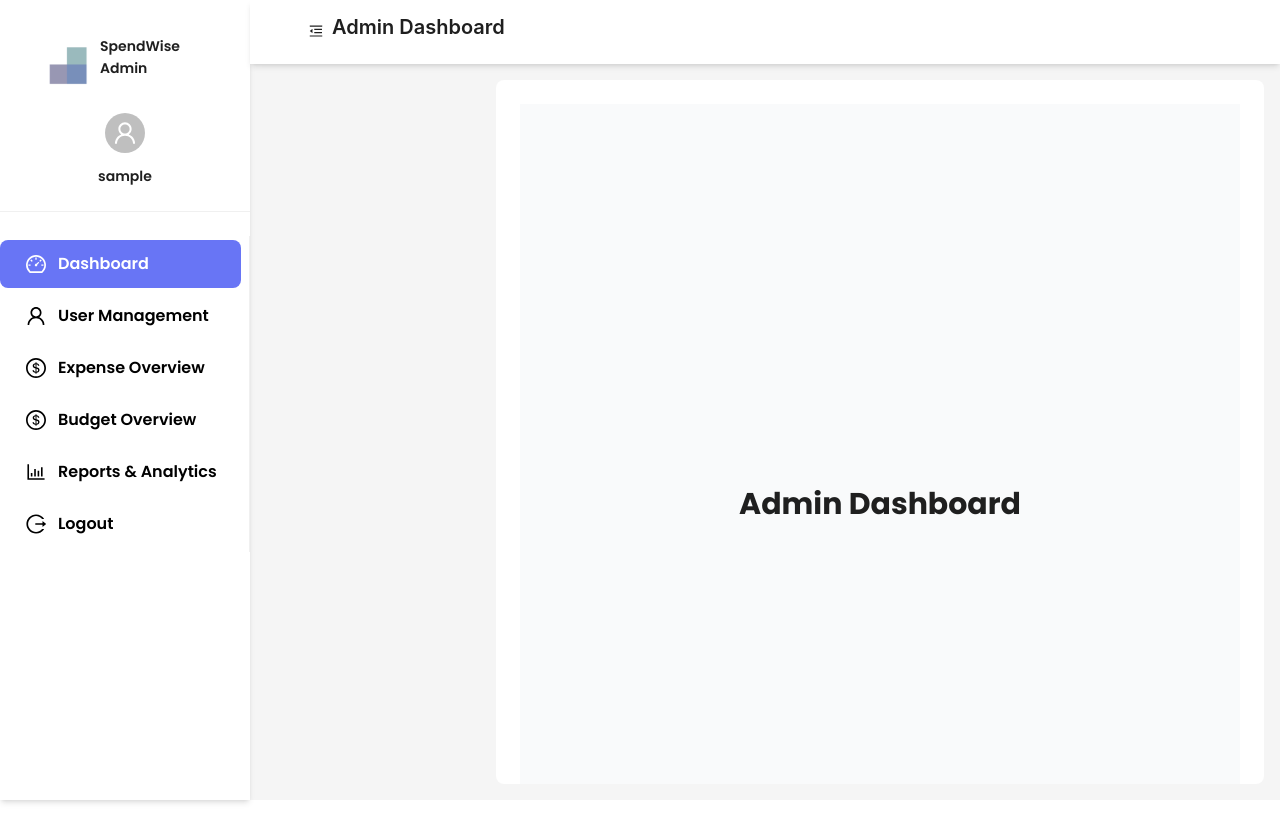
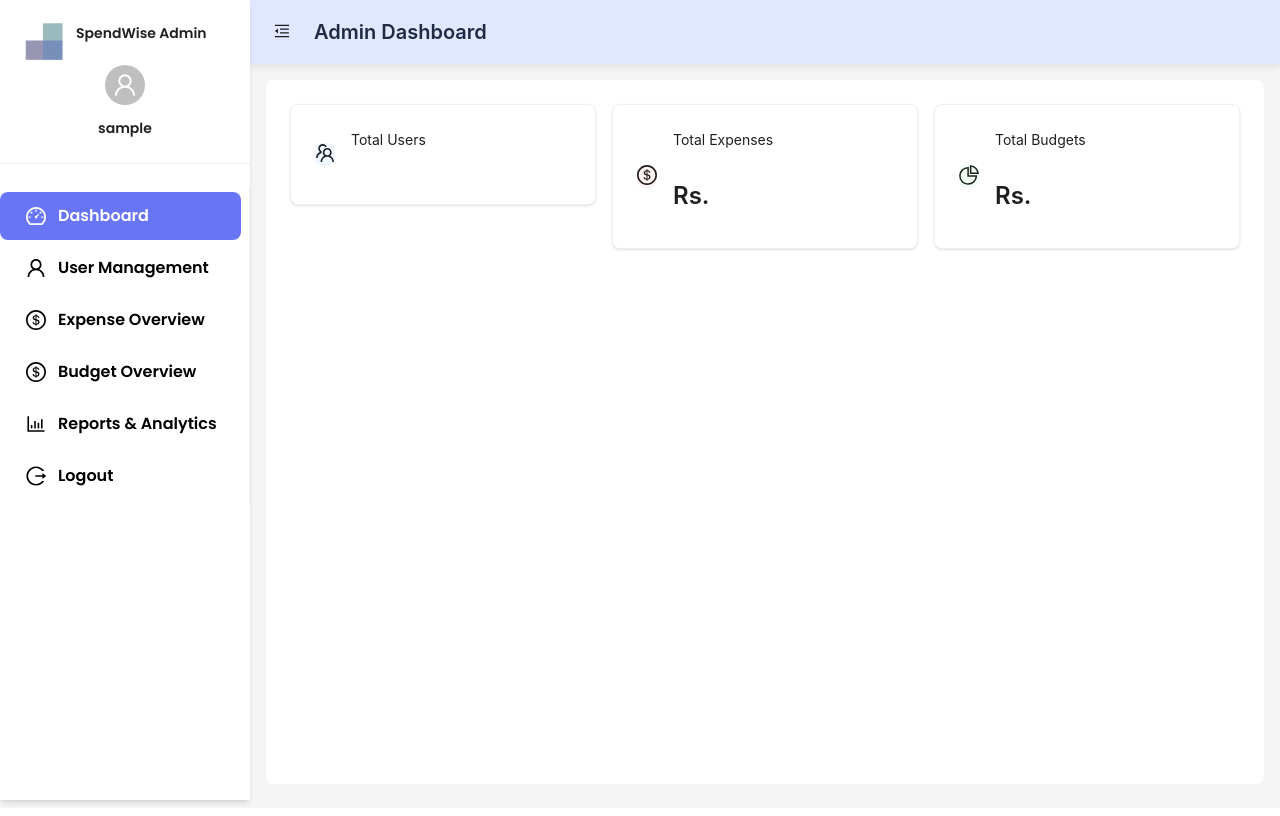
Before and after one commit to SonuThapaMagar/SpendWise, a React (Vite) app: page /admin/dashboard in a window 1280 px wide. Built offline with nearby package versions, Linux system fonts and the light colour scheme; no server answers; data requests are answered from the project's data file; sample sign-in values are in the browser's storage.

Commit message:
Admin Cards component created

```diff
--- a/src/App.css
+++ b/src/App.css
@@ -1,12 +1,21 @@
-/* src/App.css */
 @import "tailwindcss";
 
 * {
     font-family: 'Poppins', sans-serif;
+    margin: 0; /* Reset default margins */
+    padding: 0; /* Reset default padding */
+    box-sizing: border-box; /* Ensure padding and borders are included in element dimensions */
 }
 
 body {
     font-family: 'Poppins', sans-serif;
+    margin: 0; /* Prevent default body margin */
+    overflow: hidden; /* Prevent body from scrolling */
+}
+
+/* Ensure the Sider background is white */
+.ant-layout .ant-layout-sider {
+    background: white !important;
 }
 
 /* Base menu item styles */
--- a/src/App.jsx
+++ b/src/App.jsx
@@ -23,6 +23,7 @@ import EditProfile from "./pages/User/EditProfile";
 import ChangePassword from "./pages/Auth/ChangePassword";
 import AdminLayout from "./layout/AdminLayout";
 import { BudgetProvider } from "./context API/BudgetContext";
+import { AdminProvider } from "./context API/admin.context";
 
 function App() {
   return (
@@ -40,7 +41,14 @@ function App() {
 
             {/* Admin routes */}
             <Route path="/admin/login" element={<AdminLogin />} />
-            <Route path="/admin" element={<AdminLayout />}>
+            <Route
+              path="/admin"
+              element={
+                <AdminProvider>
+                  <AdminLayout />
+                </AdminProvider>
+              }
+            >
               <Route path="dashboard" element={<AdminDashboard />} />
             </Route>
 
--- /dev/null
+++ b/src/context API/admin.context.jsx
@@ -0,0 +1,118 @@
+import React, { createContext, useContext, useState,useEffect } from "react";
+
+const AdminContext = createContext();
+
+export const AdminProvider = ({ children }) => {
+  const [admin, setAdmin] = useState({
+    username: "Admin",
+    role: "admin",
+  });
+
+  const [metrics, setMetrics] = useState({
+    totalUsers: 0,
+    totalExpenses: 0,
+    totalBudgets: 0,
+  });
+
+  const [recentActivity, setRecentActivity] = useState([]);
+  const [loading, setLoading] = useState(true);
+  const [error, setError] = useState(null);
+
+  useEffect(() => {
+    const fetchData = async () => {
+      try {
+        setLoading(true);
+        setError(null);
+
+        // Fetch users
+        const usersResponse = await fetch("http://localhost:3001/users");
+        if (!usersResponse.ok) {
+          throw new Error("Failed to fetch users");
+        }
+        const usersData = await usersResponse.json();
+
+        // Fetch expenses
+        const expensesResponse = await fetch("http://localhost:3001/expenses");
+        if (!expensesResponse.ok) {
+          throw new Error("Failed to fetch expenses");
+        }
+        const expensesData = await expensesResponse.json();
+
+        // Fetch budgets
+        const budgetsResponse = await fetch("http://localhost:3001/budgets");
+        if (!budgetsResponse.ok) {
+          throw new Error("Failed to fetch budgets");
+        }
+        const budgetsData = await budgetsResponse.json();
+
+        // Calculate metrics
+        const totalUsers = usersData.length;
+        const totalExpenses = expensesData.reduce(
+          (sum, expense) => sum + parseFloat(expense.expenseAmount),
+          0
+        );
+        const totalBudgets = budgetsData.reduce(
+          (sum, budget) => sum + parseFloat(budget.budgetAmount),
+          0
+        );
+
+        setMetrics({
+          totalUsers,
+          totalExpenses,
+          totalBudgets,
+        });
+
+        // Derive recent activity from expenses and budgets
+        const expenseActivities = expensesData.map((expense) => ({
+          id: expense.id,
+          action: `User added an expense of $${expense.expenseAmount} in ${expense.category} category`,
+          time: expense.date,
+        }));
+
+        const budgetActivities = budgetsData.map((budget) => ({
+          id: budget.id,
+          action: `User set a budget of $${budget.budgetAmount} for ${budget.category}`,
+          time: budget.date,
+        }));
+
+        // Combine and sort activities by date (most recent first)
+        const allActivities = [...expenseActivities, ...budgetActivities].sort(
+          (a, b) => new Date(b.time) - new Date(a.time)
+        );
+        setRecentActivity(allActivities);
+      } catch (error) {
+        console.error("Error fetching admin data:", error);
+        setError(error.message);
+      } finally {
+        setLoading(false);
+      }
+    };
+
+    fetchData();
+  }, []);
+
+  const logout = () => {
+    setAdmin(null);
+    setMetrics({ totalUsers: 0, totalExpenses: 0, totalBudgets: 0 });
+    setRecentActivity([]);
+    setError(null);
+  };
+
+  return (
+    <AdminContext.Provider
+      value={{
+        admin,
+        setAdmin,
+        metrics,
+        recentActivity,
+        loading,
+        error,
+        logout,
+      }}
+    >
+      {children}
+    </AdminContext.Provider>
+  );
+};
+
+export const useAdmin = () => useContext(AdminContext);
--- a/src/layout/AdminLayout.jsx
+++ b/src/layout/AdminLayout.jsx
@@ -32,7 +32,7 @@ const AdminLayout = () => {
 
   useEffect(() => {
     if (!user || user.role !== "admin") {
-      navigate("/"); // Redirect non-admins to the homepage
+      navigate("/");
     }
   }, [user, navigate]);
 
@@ -102,8 +102,8 @@ const AdminLayout = () => {
             alt="SpendWise Logo"
             className={collapsed ? "w-10" : "w-12"}
             style={{
-              marginTop:"18px",
-              marginLeft:"20px"
+              marginTop: "18px",
+              marginLeft: "20px",
             }}
           />
           {!collapsed && (
@@ -128,7 +128,6 @@ const AdminLayout = () => {
 
         <Divider className="mx-4 my-0 border-[#e8e8e8]" />
 
-        {/* Make the menu scrollable if it overflows */}
         <div style={{ height: "calc(100vh - 220px)", overflowY: "auto" }}>
           <Menu
             theme="light"
@@ -146,31 +145,45 @@ const AdminLayout = () => {
         } min-h-screen`}
       >
         <Header
-          className="p-0 bg-[#E0E7FF] shadow-md flex items-center h-16 fixed top-0 z-10 transition-all duration-200"
           style={{
-            background: colorBgContainer,
+            padding: 0,
+            background: "#E0E7FF",
+            boxShadow: "0 2px 8px rgba(0, 0, 0, 0.1)",
+            display: "flex",
+            alignItems: "center",
+            height: "64px",
+            position: "fixed",
+            top: 0,
             left: collapsed ? (isMobile ? 60 : 80) : 250,
             right: 0,
+            zIndex: 1,
+            transition: "left 0.2s",
           }}
         >
           <Button
             type="text"
             icon={collapsed ? <MenuUnfoldOutlined /> : <MenuFoldOutlined />}
             onClick={() => setCollapsed(!collapsed)}
-            className="text-lg w-16 h-16"
+            style={{
+              fontSize: "16px",
+              width: 64,
+              height: 64,
+            }}
             aria-label={collapsed ? "Expand sidebar" : "Collapse sidebar"}
           />
-          <Title level={4} className="m-0 text-[#1F2A44]">
+          <Title level={4} style={{ margin: 0, color: "#1F2A44" }}>
             Admin Dashboard
           </Title>
         </Header>
         <Content
-          className="mt-20 mx-4 p-6 bg-white rounded-lg overflow-y-auto"
           style={{
+            margin: "24px 16px",
+            padding: 24,
+            marginTop: 80,
             background: colorBgContainer,
             borderRadius: borderRadiusLG,
             minHeight: "calc(100vh - 96px)",
-            maxHeight: "calc(100vh - 96px)",
+            overflowY: "auto",
           }}
         >
           <Outlet />
--- a/src/layout/UserLayout.jsx
+++ b/src/layout/UserLayout.jsx
@@ -151,7 +151,9 @@ const UserLayout = () => {
           )}
         </div>
 
-        <Divider style={{ margin: "0 16px 16px 16px", borderColor: "#e8e8e8" }} />
+        <Divider
+          style={{ margin: "0 16px 16px 16px", borderColor: "#e8e8e8" }}
+        />
 
         <Menu
           theme="light"
@@ -207,12 +209,14 @@ const UserLayout = () => {
           </Title>
         </Header>
         <Content
+          className="mt-20 mx-4 p-6 bg-white rounded-lg overflow-y-auto"
           style={{
-            margin: "80px 16px 16px 16px",
+            // margin: "80px 16px 16px 16px",
             padding: 24,
             background: colorBgContainer,
             borderRadius: borderRadiusLG,
             minHeight: "calc(100vh - 96px)",
+            maxHeight: "calc(100vh - 96px)",
           }}
         >
           <Outlet />
--- a/src/pages/Admin/AdminDashboard.jsx
+++ b/src/pages/Admin/AdminDashboard.jsx
@@ -1,9 +1,12 @@
 import React from "react";
+import { Card, Col, Row, Typography, Button, Space } from "antd";
+import AdminCards from "./adminComponents/AdminCards";
+const { Title, Text } = Typography;
 
 const AdminDashboard = () => {
   return (
-    <div className="min-h-screen flex items-center justify-center bg-gray-50">
-      <h1 className="text-3xl font-bold">Admin Dashboard</h1>
+    <div className="admin-dashboard-container">
+      <AdminCards />
     </div>
   );
 };
--- /dev/null
+++ b/src/pages/Admin/adminComponents/AdminCards.jsx
@@ -0,0 +1,68 @@
+import React from "react";
+import { Card, Col, Row, Typography } from "antd";
+import {
+  TeamOutlined,
+  DollarOutlined,
+  PieChartOutlined
+} from '@ant-design/icons';
+
+const { Text, Title } = Typography;
+
+const AdminCards = ({ totalUsers, totalExpenses, totalBudgets }) => {
+  return (
+    <Row gutter={[16, 16]} className="mb-6">
+      {/* Users Card */}
+      <Col xs={24} sm={12} md={8}>
+        <Card className="shadow-sm">
+          <div className="flex items-center gap-4">
+            <div className="p-3 rounded-lg bg-blue-50">
+              <TeamOutlined className="text-blue-500 text-xl" />
+            </div>
+            <div>
+              <Text type="primary">Total Users</Text>
+              <Title level={3} className="mt-1 mb-0">
+                {totalUsers}
+              </Title>
+            </div>
+          </div>
+        </Card>
+      </Col>
+
+      {/* Expenses Card */}
+      <Col xs={24} sm={12} md={8}>
+        <Card className="shadow-sm">
+          <div className="flex items-center gap-4">
+            <div className="p-3 rounded-lg bg-red-50">
+              <DollarOutlined className="text-red-500 text-xl" />
+            </div>
+            <div>
+              <Text type="primary">Total Expenses</Text>
+              <Title level={3} className="mt-1 mb-0">
+                Rs.{totalExpenses}
+              </Title>
+            </div>
+          </div>
+        </Card>
+      </Col>
+
+      {/* Budgets Card */}
+      <Col xs={24} sm={12} md={8}>
+        <Card className="shadow-sm">
+          <div className="flex items-center gap-4">
+            <div className="p-3 rounded-lg bg-green-50">
+              <PieChartOutlined className="text-green-500 text-xl" />
+            </div>
+            <div>
+              <Text type="primary">Total Budgets</Text>
+              <Title level={3} className="mt-1 mb-0">
+                Rs.{totalBudgets}
+              </Title>
+            </div>
+          </div>
+        </Card>
+      </Col>
+    </Row>
+  );
+};
+
+export default AdminCards;
```
Also changed, not shown: src/pages/Admin/BudgetOverview.jsx (added), src/pages/Admin/ExpenseOverview.jsx (added), src/pages/Admin/Reports.jsx (added), src/pages/Admin/UserManagement.jsx (added).
